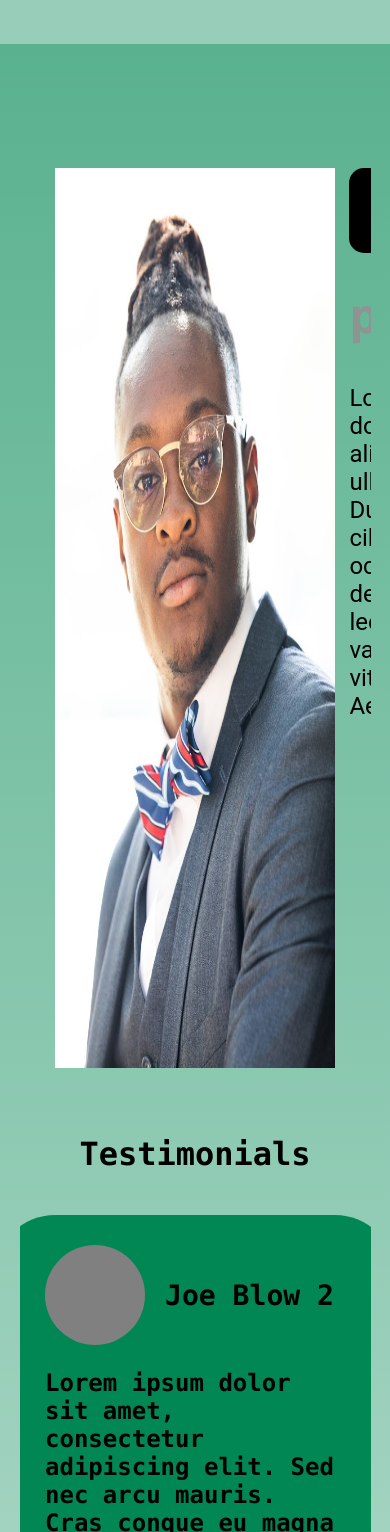
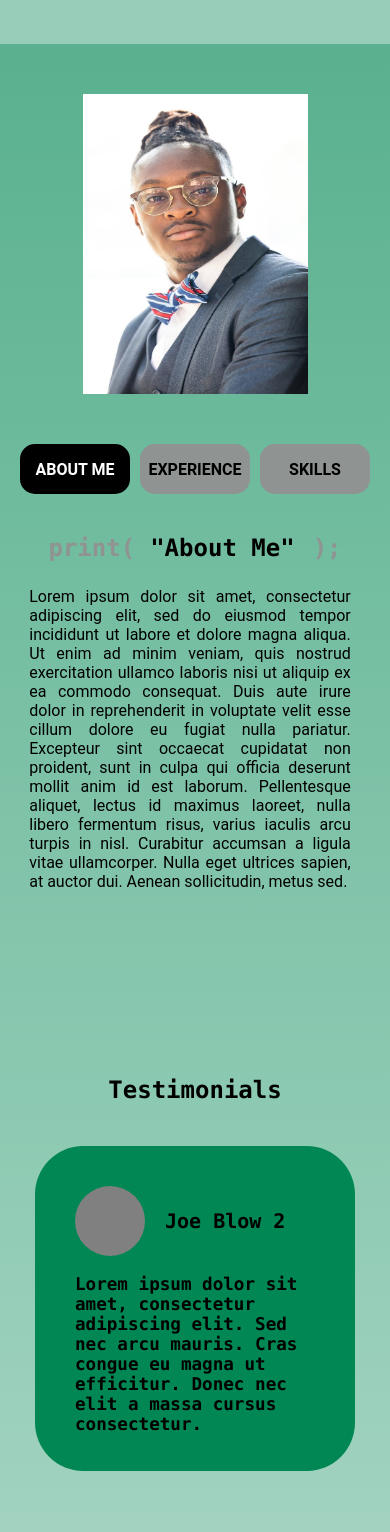
Before and after one commit to ijeriomit/portfolio-site-2.0, a Vue app: page / in a window 390 px wide. Shown: the part 256-1788 px from the top of the page. Built offline with nearby package versions, Linux system fonts and the light colour scheme.

Commit message:
Created responsive layout for About Me section and components.

```diff
--- a/src/App.vue
+++ b/src/App.vue
@@ -12,21 +12,11 @@
       <div id="ABOUT-ME" class="content-block about-section">
         <about-section></about-section>
       </div>
-      <div id="PROJECTS" class="content-block project-section">
-        <div>Projects</div>
-        <!-- <projects-section class="section-wrapper"></projects-section> -->
-      </div>
+      <div id="PROJECTS" class="content-block project-section"></div>
       <div class="flag-background"></div>
-      <div id="CONTACT-ME" class="content-block contact-section">
-        <div>Contact</div>
-        <!-- <contact-me class="section-wrapper"></contact-me> -->
-      </div>
-      <!-- <div class="content-block" style="grid-row: 6/6">
-        <footer-section class="section-wrapper"></footer-section>
-      </div> -->
+      <div id="CONTACT-ME" class="content-block contact-section"></div>
       <div class="footer"></div>
     </main>
-    <!-- <div class="social-bar"></div> -->
   </div>
 </template>
 <script setup>
@@ -57,9 +47,9 @@ $page-height: $title-height + $aboutMe-height + $projects-height +
 
 .content-grid {
   position: relative;
-  scroll-snap-type: y proximity;
-  overflow-y: scroll;
-  scroll-behavior: smooth;
+  // scroll-snap-type: y proximity;
+  // overflow-y: scroll;
+  // scroll-behavior: smooth;
   height: 100vh;
   width: 100vw;
   display: grid;
@@ -72,11 +62,13 @@ $page-height: $title-height + $aboutMe-height + $projects-height +
     $footer-height;
 }
 html {
+  scroll-behavior: smooth;
 }
 body {
   margin: 0;
   overflow-x: hidden;
-  overflow-y: hidden;
+  scroll-behavior: smooth;
+  overflow-y: scroll;
 }
 .background {
   z-index: 1;
@@ -112,7 +104,7 @@ body {
   bottom: 0;
   height: $footer-height;
   background-color: $primary-color;
-  scroll-snap-align: center;
+  // scroll-snap-align: center;
 }
 .content-block {
   z-index: 2;
@@ -121,7 +113,7 @@ body {
   justify-content: center;
   grid-column: 2/2;
   overflow: hidden;
-  scroll-snap-align: center;
+  // scroll-snap-align: center;
 }
 .title-background {
   @extend .background;
@@ -146,10 +138,21 @@ body {
     rgba(0, 135, 83, 0)
   );
 }
+
+@media screen and (max-width: $small-screen-width) {
+  .content-grid {
+    grid-template-rows:
+      $title-height
+      calc($aboutMe-height + 400px)
+      $projects-height
+      $contactMe-height
+      $footer-height;
+  }
+}
+
 @media screen and (max-width: $phone-screen-width) {
   .content-grid {
     position: relative;
-    // top: 60px;
     height: 100%;
     width: 100vw;
     display: grid;
@@ -162,7 +165,7 @@ body {
       $footer-height;
   }
 }
-.content-grid::-webkit-scrollbar {
+body::-webkit-scrollbar {
   display: none;
 }
 </style>
--- a/src/components/floating-header.vue
+++ b/src/components/floating-header.vue
@@ -60,7 +60,6 @@ export default {
   margin-left: 2.5vw;
 }
 .logo-icon {
-  // margin: -15px;
   align-self: center;
   width: 75px;
 }
@@ -151,7 +150,6 @@ export default {
     width: 50px;
   }
   .header-wrapper {
-    width: 95%;
     justify-self: center;
   }
 }
--- a/src/components/testimonial-carousel.vue
+++ b/src/components/testimonial-carousel.vue
@@ -98,4 +98,33 @@ $testimonials-width: calc(
   height: 200px;
   overflow: hidden;
 }
+@media screen and (max-width: $phone-screen-width) {
+  .carousel__slide--active .testimonial {
+    width: calc($testimonial-width/1.25);
+    text-align: left;
+    height: 325px;
+    padding: calc($testimonial-padding/1.25);
+  }
+  .testimonial {
+    background-color: $primary-color;
+    padding: calc($testimonial-padding/1.25);
+    width: calc($testimonial-width/1.25);
+    height: 325px;
+  }
+  .profile-photo {
+    width: 70px;
+    height: 70px;
+  }
+  .testimonial-section h2 {
+    font-size: 1.5rem;
+  }
+  .name {
+    font-size: 1.25rem;
+  }
+  .text {
+    width: 250px;
+    font-size: 1.1rem;
+    height: 175px;
+  }
+}
 </style>
--- a/src/sections/about-me.vue
+++ b/src/sections/about-me.vue
@@ -1,6 +1,5 @@
 <template>
   <section class="about-me-wrapper">
-    <div class="top-row">
     <img class="headshot" src="@/assets/about-me-images/headshot.jpeg" />
     <!-- <img
         class="headshot-2"
@@ -30,7 +29,7 @@
           SKILLS
         </button>
       </div>
-        <div class="point" :style="{ left: pointPos }"></div>
+      <!-- <div class="point" :style="{ left: pointPos }"></div> -->
       <h1 class="heading">
         <span>print(</span>
         <span v-if="aboutMeSelected" class="typewriter-animation"
@@ -44,14 +43,7 @@
         >
         <span>);</span>
       </h1>
-        <p
-          v-if="aboutMeSelected"
-          class="tab-content"
-          :style="{
-            position: 'relative',
-            top: '10px',
-          }"
-        >
+      <p v-if="aboutMeSelected" class="tab-content">
         {{ store.personalDesc }}
       </p>
       <div v-else-if="experienceSelected" class="tab-content">
@@ -68,7 +60,7 @@
         </div>
       </div>
       <div v-else-if="skillsSelected" class="tab-content">
-          <h4>Programming Languages & Frameworks:</h4>
+        <h3>Programming Languages & Frameworks:</h3>
         <div class="skill-row">
           <div
             v-for="(language, index) of store.programmingLanguages"
@@ -78,7 +70,7 @@
             {{ language }}
           </div>
         </div>
-          <h4>Dev Tools:</h4>
+        <h3>Dev Tools:</h3>
         <div class="skill-row">
           <div
             v-for="(tool, index) of store.devTools"
@@ -90,8 +82,7 @@
         </div>
       </div>
     </div>
-    </div>
-    <testimonialCarousel class="bottom-row"></testimonialCarousel>
+    <testimonialCarousel class="testimonials"></testimonialCarousel>
   </section>
 </template>
 <script setup>
@@ -138,37 +129,36 @@ $phone-image-height: 15rem;
 
 .about-me-wrapper {
   display: grid;
-  grid-template-columns: 100%;
-  row-gap: 2.5%;
+  grid-template-columns: 50% 50%;
+  gap: 2.5%;
   grid-template-rows: 900px 500px;
   max-width: 80%;
   max-height: 90%;
-  margin-top: 3rem;
   font-family: $vs-code-font;
   justify-content: center;
   align-self: center;
 }
 .about-me-content {
+  display: flex;
+  flex-flow: column nowrap;
   width: 800px;
+  grid-column: 2 / 3;
+  grid-row: 1 / 1;
 }
-.top-row {
-  display: flex;
-  flex-flow: row nowrap;
-  gap: 5%;
-  grid-row: 1/2;
-  justify-content: space-between;
-}
-.bottom-row {
-  grid-row: 2/2;
+.testimonials {
+  grid-row: 2/3;
+  grid-column: 1 / 3;
 }
 .tab-content {
   font-size: 1.5rem;
   max-width: 700px;
   font-family: Roboto, Roboto Mono, monospace;
   max-height: 700px;
+  display: flex;
   overflow-y: auto;
   position: relative;
   bottom: 5px;
+  flex-flow: row wrap;
 }
 .tab-content::-webkit-scrollbar {
   width: 8px;
@@ -235,6 +225,8 @@ span:last-child {
 .headshot {
   width: 700px;
   height: 900px;
+  grid-column: 1 / 2;
+  grid-row: 1 / 1;
 }
 .headshot-2 {
   @extend .headshot;
@@ -248,7 +240,7 @@ span:last-child {
   border-left: 15px solid transparent;
   border-right: 15px solid transparent;
   border-top: 15px solid $quaternary-color;
-  align-self: flex-end;
+  align-self: flex-start;
 }
 .company-title h2 {
   font-size: 1.75rem;
@@ -286,7 +278,100 @@ span:last-child {
 }
 
 @media screen and (max-width: $small-screen-width) {
+  .about-me-wrapper {
+    grid-template-rows: 550px 700px;
+    max-width: 95%;
+    max-height: none;
+    margin-top: 0;
+    gap: 0;
+  }
+  .headshot {
+    grid-row: 1 / 2;
+    width: 400px;
+    height: 500px;
+    grid-column: 1 / 3;
+    justify-self: center;
+  }
+  .about-me-content {
+    grid-row: 2/3;
+    width: 80vw;
+    justify-self: center;
+    grid-column: 1 / 3;
+    gap: 20px;
+  }
+  .testimonials {
+    width: 100vw;
+    height: 500px;
+    justify-self: center;
+    grid-column: 1/3;
+    grid-row: 3/4;
+  }
+  .heading {
+    justify-content: center;
+    margin: 0;
+  }
+  .tab-content {
+    align-self: center;
+    text-align: justify;
+    padding-right: 10px;
+    max-height: 800px;
+  }
+  .button-row {
+    justify-content: center;
+  }
 }
 @media screen and (max-width: $phone-screen-width) {
+  .heading {
+    font-size: 1.5rem;
+  }
+  .headshot {
+    width: 225px;
+    height: 300px;
+    margin-top: 50px;
+  }
+  .about-me-wrapper {
+    align-self: flex-start;
+    align-self: flex-start;
+    grid-template-rows: 400px 600px;
+  }
+  .about-me-content {
+    width: 85vw;
+    align-items: center;
+  }
+  .button-row button {
+    width: 110px;
+    height: 50px;
+    font-size: 16px;
+    text-align: center;
+    text-wrap: wrap;
+    overflow: hidden;
+  }
+  .button-row {
+    gap: 10px;
+    width: 90vw;
+    margin-bottom: 20px;
+  }
+  .tab-content {
+    font-size: 1rem;
+    margin-top: 10px;
+  }
+  .tab-content h3 {
+    text-align: left;
+  }
+  .tab-content::-webkit-scrollbar {
+    display: none;
+  }
+  .company-title h2 {
+    font-size: 1.25rem;
+    width: 120px;
+  }
+  .company-title p {
+    font-size: 1rem;
+    margin: 0px;
+    width: 120px;
+  }
+  .job-title {
+    font-size: 1rem;
+  }
 }
 </style>
--- a/src/sections/home.vue
+++ b/src/sections/home.vue
@@ -76,12 +76,10 @@ export default {
   align-items: center;
   grid-column: 2/2;
   grid-row: 2/2;
-  align-self: end;
   max-width: fit-content;
-  justify-self: start;
   position: relative;
-  left: 175px;
-  gap: 10px;
+  left: 200px;
+  gap: 30px;
 }
 .resume-button {
   grid-column: 2 / 2;
@@ -112,7 +110,6 @@ export default {
   grid-column: 2 / 2;
   grid-row: 2 / 2;
   align-self: end;
-  margin: 0 15px;
   cursor: pointer;
   max-width: fit-content;
 }
@@ -162,12 +159,11 @@ export default {
     grid-row: 3 / 3;
     margin-left: $left-side-padding;
     align-items: center;
-    justify-content: flex-start;
-    justify-self: start;
     left: 0px;
+    gap: 0px 20px;
   }
   .title {
-    font-size: 1.3rem;
+    font-size: 1.2rem;
     margin-left: $left-side-padding;
     margin-bottom: 5px;
   }
@@ -175,26 +171,25 @@ export default {
     font-size: 1rem;
     margin-left: $left-side-padding;
     margin-top: 5px;
+    margin-bottom: 0;
+    align-self: end;
   }
   .home-wrapper {
-    grid-template-columns: 30% 70%;
+    grid-template-columns: 35% 65%;
     grid-template-rows: 60px 75px 60px;
   }
   .social-link img {
-    width: 35px;
+    width: 32.5px;
   }
   .social-link {
     grid-column: 2/3;
-    margin: 0 15px;
     cursor: pointer;
   }
-  .social-link:first-child {
-    margin-left: 0px;
-  }
   .resume-button > button {
+    font-size: small;
     width: 80px;
-    height: 40px;
-    font-size: 16px;
+    height: 42.5px;
+    font-size: medium;
     margin: 0 15px 0 15px;
     cursor: pointer;
   }
@@ -206,15 +201,13 @@ export default {
     margin: 0;
   }
   .memoji {
-    align-self: baseline;
     margin: 0;
     width: 120px;
-    justify-self: start;
   }
 }
 @media screen and (max-width: $small-screen-width) {
   .home-wrapper {
-    width: 100%;
+    max-width: 100%;
   }
 }
 </style>
```
Lines whose indentation alone changed are shown as unchanged.
